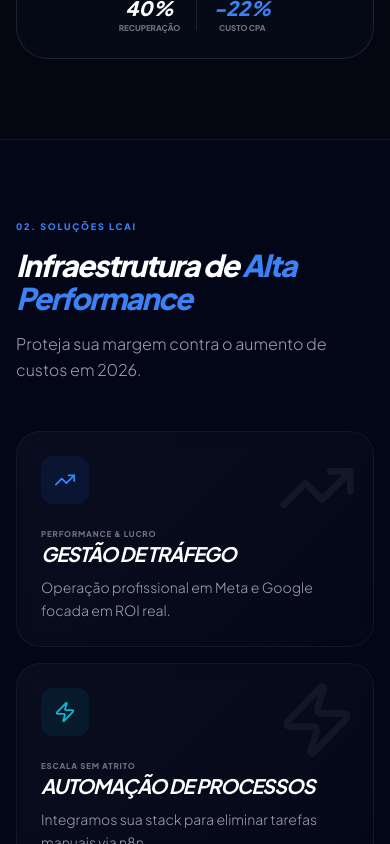
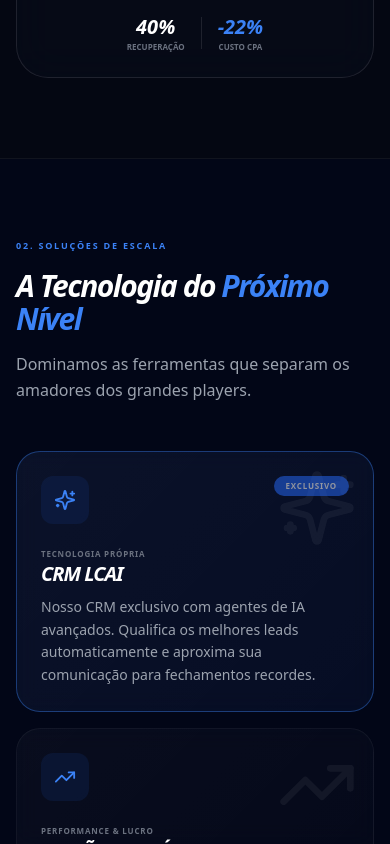
Before and after one commit to lcai-site/Novo-Site-LCAI, a React (Vite) app: page / in a window 390 px wide. Shown: the part 1766-2610 px from the top of the page. Built offline with nearby package versions, Linux system fonts and the light colour scheme.

Commit message:
feat: Update navigation and improve font
Introduces a visual refresh by:
- Renaming the "Serviços" navigation link to "Soluções" for better clarity.
- Adding the `Sparkles` icon from `lucide-react`.
- Setting the default font family to `sans-serif` for improved readability.

```diff
--- a/App.tsx
+++ b/App.tsx
@@ -28,7 +28,8 @@ import {
   LayoutGrid,
   AlertTriangle,
   Menu,
-  X
+  X,
+  Sparkles
 } from 'lucide-react';
 
 // --- CONSTANTS ---
@@ -82,7 +83,7 @@ const Navbar = () => {
         </a>
         <div className="hidden md:flex items-center gap-8 lg:gap-10">
            <a href="#inteligencia" className="text-[10px] font-black uppercase tracking-widest text-gray-400 hover:text-white transition-colors">Inteligência</a>
-           <a href="#servicos" className="text-[10px] font-black uppercase tracking-widest text-gray-400 hover:text-white transition-colors">Serviços</a>
+           <a href="#servicos" className="text-[10px] font-black uppercase tracking-widest text-gray-400 hover:text-white transition-colors">Soluções</a>
            <a href="#metodo" className="text-[10px] font-black uppercase tracking-widest text-gray-400 hover:text-white transition-colors">Metodologia</a>
            <a href="#diagnostico" className="text-[10px] font-black uppercase tracking-widest text-gray-400 hover:text-white transition-colors">Consultoria</a>
         </div>
@@ -101,7 +102,7 @@ const Navbar = () => {
 
 const App: React.FC = () => {
   return (
-    <div className="bg-[#020617] text-white overflow-x-hidden selection:bg-blue-600 selection:text-white">
+    <div className="bg-[#020617] text-white overflow-x-hidden selection:bg-blue-600 selection:text-white font-sans">
       <Navbar />
 
       <main>
@@ -143,7 +144,7 @@ const App: React.FC = () => {
             <SectionHeader
               tag="01. Inteligência de Dados"
               title={<>A Escuridão dos Dados <br className="hidden md:block"/> <span className="text-blue-500">Mata seu Lucro</span></>}
-              subtitle="40% das suas vendas são invisíveis para o Facebook e Google devido ao iOS14 e AdBlockers."
+              subtitle="40% das suas vendas são invisíveis para as redes sociais. Nossa engenharia traz a luz que sua escala precisa."
             />
 
             <div className="grid lg:grid-cols-2 gap-8 md:gap-16">
@@ -155,7 +156,7 @@ const App: React.FC = () => {
                       </div>
                       <div>
                         <h4 className="text-lg md:text-xl font-bold mb-1 md:mb-2">Sub-Atribuição de Vendas</h4>
-                        <p className="text-gray-400 text-xs md:text-sm font-light leading-relaxed">Seu dashboard mostra 10 vendas, mas seu banco mostra 15. Você está perdendo a chance de escalar.</p>
+                        <p className="text-gray-400 text-xs md:text-sm font-light leading-relaxed">Você está vendendo mais do que o painel mostra. Sem saber de onde vem a venda, você não consegue escalar o que funciona.</p>
                       </div>
                     </div>
                   </div>
@@ -167,7 +168,7 @@ const App: React.FC = () => {
                       </div>
                       <div>
                         <h4 className="text-lg md:text-xl font-bold mb-1 md:mb-2">Engenharia Server-Side</h4>
-                        <p className="text-gray-400 text-xs md:text-sm font-light leading-relaxed">Enviamos dados direto do servidor, ignorando bloqueios e enviando 100% dos sinais ao algoritmo.</p>
+                        <p className="text-gray-400 text-xs md:text-sm font-light leading-relaxed">Enviamos dados direto do servidor para o Facebook e Google, ignorando bloqueios de iOS e AdBlockers.</p>
                       </div>
                     </div>
                   </div>
@@ -179,7 +180,7 @@ const App: React.FC = () => {
                       </div>
                       <div>
                         <h4 className="text-lg md:text-xl font-bold mb-1 md:mb-2">Decisões por Lucro Real</h4>
-                        <p className="text-gray-400 text-xs md:text-sm font-light leading-relaxed">Dashboards que mostram o ROI real por canal em tempo real.</p>
+                        <p className="text-gray-400 text-xs md:text-sm font-light leading-relaxed">Nossos dashboards mostram a margem de contribuição e o ROI real por produto em tempo real.</p>
                       </div>
                     </div>
                   </div>
@@ -233,21 +234,63 @@ const App: React.FC = () => {
         <section id="servicos" className="py-20 md:py-32 scroll-mt-20">
           <div className="max-w-7xl mx-auto px-4 md:px-6">
             <SectionHeader
-              tag="02. Soluções LCAI"
-              title={<>Infraestrutura de <br className="hidden md:block"/> <span className="text-blue-500">Alta Performance</span></>}
-              subtitle="Proteja sua margem contra o aumento de custos em 2026."
+              tag="02. Soluções de Escala"
+              title={<>A Tecnologia do <br className="hidden md:block"/> <span className="text-blue-500">Próximo Nível</span></>}
+              subtitle="Dominamos as ferramentas que separam os amadores dos grandes players."
             />
 
             <div className="grid sm:grid-cols-2 lg:grid-cols-3 gap-4 md:gap-8">
               {[
-                { title: "Gestão de Tráfego", subtitle: "Performance & Lucro", desc: "Operação profissional em Meta e Google focada em ROI real.", icon: TrendingUp, color: "blue" },
-                { title: "Automação de Processos", subtitle: "Escala sem Atrito", desc: "Integramos sua stack para eliminar tarefas manuais via n8n.", icon: Zap, color: "cyan" },
-                { title: "Agentes de IA", subtitle: "Inteligência Ativa", desc: "Criação de IAs personalizadas para atendimento e qualificação.", icon: Cpu, color: "purple" },
-                { title: "Análise de Dados & BI", subtitle: "Decisões Seguras", desc: "Dashboards avançados para clareza total do seu negócio.", icon: BarChart4, color: "blue" },
-                { title: "Gestão de Redes Sociais", subtitle: "Autoridade Digital", desc: "Posicionamento estratégico orientado por dados e autoridade.", icon: Share2, color: "cyan" },
-                { title: "CRM & Processo Comercial", subtitle: "Eficiência", desc: "Implementação de CRM e funis comerciais automatizados.", icon: Briefcase, color: "purple" }
+                {
+                  title: "CRM LCAI",
+                  subtitle: "Tecnologia Própria",
+                  desc: "Nosso CRM exclusivo com agentes de IA avançados. Qualifica os melhores leads automaticamente e aproxima sua comunicação para fechamentos recordes.",
+                  icon: Sparkles,
+                  color: "blue",
+                  featured: true
+                },
+                {
+                  title: "Gestão de Tráfego",
+                  subtitle: "Performance & Lucro",
+                  desc: "Operação profissional focada em ROI real, combatendo o aumento do leilão com segmentação técnica e criativos orientados a dados.",
+                  icon: TrendingUp,
+                  color: "blue"
+                },
+                {
+                  title: "Automação n8n",
+                  subtitle: "Processos Inteligentes",
+                  desc: "Eliminamos o trabalho manual. Integramos sua operação ponta a ponta para que os dados fluam sem erros entre CRM, planilhas e anúncios.",
+                  icon: Zap,
+                  color: "cyan"
+                },
+                {
+                  title: "Análise de Dados",
+                  subtitle: "Clareza de Negócio",
+                  desc: "Dashboards que consolidam marketing, vendas e financeiro. Saiba exatamente quanto cada real investido está trazendo de lucro.",
+                  icon: BarChart4,
+                  color: "blue"
+                },
+                {
+                  title: "Redes Sociais",
+                  subtitle: "Autoridade Digital",
+                  desc: "Gestão estratégica de conteúdo focada em quebrar objeções e preparar o lead para o momento da compra.",
+                  icon: Share2,
+                  color: "cyan"
+                },
+                {
+                  title: "Agentes de IA",
+                  subtitle: "Atendimento 24/7",
+                  desc: "IAs treinadas com o tom de voz da sua marca para qualificar leads, tirar dúvidas e realizar agendamentos de forma autônoma.",
+                  icon: Cpu,
+                  color: "purple"
+                }
               ].map((s, i) => (
-                <div key={i} className="glass-card p-6 md:p-10 rounded-[1.5rem] md:rounded-[3rem] group relative overflow-hidden flex flex-col h-full border border-white/5">
+                <div key={i} className={`glass-card p-6 md:p-10 rounded-[1.5rem] md:rounded-[3rem] group relative overflow-hidden flex flex-col h-full border ${s.featured ? 'border-blue-500/40 bg-blue-600/5' : 'border-white/5'}`}>
+                  {s.featured && (
+                    <div className="absolute top-6 right-6 px-3 py-1 bg-blue-600 text-[8px] font-black uppercase tracking-widest rounded-full animate-pulse z-10">
+                      Exclusivo
+                    </div>
+                  )}
                   <div className={`absolute -top-4 -right-4 p-8 opacity-5 group-hover:opacity-15 transition-opacity`}>
                     <s.icon size={80} md={120} />
                   </div>
@@ -278,10 +321,10 @@ const App: React.FC = () => {
                 />
                 <div className="space-y-8 md:space-y-12">
                   {[
-                    { step: "01", title: "Análise & Planejamento", desc: "Identificamos gargalos na operação atual ou planejamos do zero para novas escalas.", icon: Search },
-                    { step: "02", title: "Desenho da Solução", desc: "Diagrama técnico de fluxos de dados e conectores de API customizados.", icon: Target },
-                    { step: "03", title: "Deploy e Setup", desc: "Implementamos n8n, CAPI e Dashboards no seu ambiente cloud.", icon: Code2 },
-                    { step: "04", title: "Governança e Ativo", desc: "Monitoramento e transferência de conhecimento para sua equipe.", icon: ShieldCheck }
+                    { step: "01", title: "Diagnóstico de Operação", desc: "Auditamos seus dados e processos para encontrar onde o lucro está sendo desperdiçado.", icon: Search },
+                    { step: "02", title: "Engenharia de Fluxo", desc: "Desenhamos a arquitetura de dados e configuramos o CRM LCAI para sua necessidade específica.", icon: Target },
+                    { step: "03", title: "Setup e Integração", desc: "Implementamos a stack técnica (CAPI, n8n, IA) diretamente no seu ecossistema comercial.", icon: Code2 },
+                    { step: "04", title: "Otimização de Conversão", desc: "Ajustamos a comunicação e a qualificação dos leads para garantir a máxima escala.", icon: ShieldCheck }
                   ].map((m, i) => (
                     <div key={i} className="flex gap-4 md:gap-8 group">
                       <div className="shrink-0 w-10 h-10 md:w-14 md:h-14 bg-white/5 rounded-xl md:rounded-2xl flex items-center justify-center text-blue-500 font-black text-lg md:text-xl border border-white/5 group-hover:bg-blue-600 group-hover:text-white transition-all">
@@ -300,7 +343,7 @@ const App: React.FC = () => {
                     <div className="absolute inset-0 bg-blue-600/5 blur-[120px] rounded-full"></div>
                     <div className="glass p-1 rounded-[4rem] border border-white/10 overflow-hidden">
                        <img
-                        src="https://images.unsplash.com/photo-1460925895917-afdab827c52f?q=80&w=2426&auto=format&fit=crop"
+                        src="https://images.unsplash.com/photo-1551288049-bbbda536ad37?q=80&w=2070&auto=format&fit=crop"
                         alt="Engenharia de Dados"
                         className="w-full h-[600px] object-cover rounded-[3.8rem] opacity-40 grayscale hover:grayscale-0 transition-all duration-700"
                        />
@@ -323,7 +366,7 @@ const App: React.FC = () => {
                  Profissionalize <br className="md:hidden"/> sua <span className="gradient-text inline-block md:pr-6 pb-2">Operação</span>
                </h2>
                <p className="text-gray-400 text-base md:text-2xl mb-10 md:mb-16 font-light max-w-3xl mx-auto leading-relaxed px-2">
-                 O amadorismo técnico custa caro. Vamos auditar sua infraestrutura e blindar seu lucro antes do aumento de 12% nos custos.
+                 O amadorismo técnico custa caro. Use o <strong>CRM LCAI</strong> para blindar seu lucro e qualificar seus leads antes do aumento de 12% nos custos.
                </p>
 
                <div className="flex flex-col items-center gap-8 md:gap-10">
@@ -338,7 +381,7 @@ const App: React.FC = () => {
                  <div className="flex flex-wrap justify-center gap-4 md:gap-8 text-gray-500 text-[8px] md:text-[10px] font-black uppercase tracking-widest">
                    <div className="flex items-center gap-2"><Lock size={12} className="text-blue-500" /> Ativos Próprios</div>
                    <div className="flex items-center gap-2"><Globe size={12} className="text-blue-500" /> Escala Global</div>
-                   <div className="flex items-center gap-2"><MousePointer2 size={12} className="text-blue-500" /> Atribuição 100%</div>
+                   <div className="flex items-center gap-2"><MousePointer2 size={12} className="text-blue-500" /> Conversão Elevada</div>
                  </div>
                </div>
             </div>
@@ -350,14 +393,14 @@ const App: React.FC = () => {
           <div className="max-w-3xl mx-auto px-4 md:px-6">
              <div className="text-center mb-10 md:mb-16">
                <h2 className="text-3xl md:text-4xl font-black italic mb-3 md:mb-4">Dúvidas Frequentes</h2>
-               <p className="text-gray-500 text-sm md:text-base font-light italic">Tudo o que você precisa saber antes de iniciar.</p>
+               <p className="text-gray-500 text-sm md:text-base font-light italic">Clareza total sobre nossa tecnologia proprietária.</p>
              </div>
              <div className="glass p-6 md:p-8 rounded-[1.5rem] md:rounded-[3rem] border border-white/5">
                 {[
-                  { q: "A LCAI é uma agência de tráfego?", a: "Somos uma consultoria de engenharia de dados. Blindamos a infraestrutura para que sua operação performe melhor." },
-                  { q: "Por que investir em dados agora?", a: "Com o aumento de custos em 2026, sua margem de erro diminui. Sem rastreamento perfeito, você queima orçamento." },
-                  { q: "Quais CRMs vocês implementam?", a: "Pipedrive, RD Station, HubSpot e outros, integrando-os via n8n para máxima produtividade." },
-                  { q: "Eu perco o acesso ao que for construído?", a: "Não. Construímos ativos que pertencem à sua empresa. A infraestrutura roda no seu ambiente." }
+                  { q: "O que é o CRM LCAI?", a: "É nossa tecnologia proprietária desenvolvida para controle total de leads. Ele utiliza IA avançada para identificar quem tem real intenção de compra, automatizando a qualificação e aproximando a comunicação." },
+                  { q: "Como a IA do CRM aumenta a conversão?", a: "A IA analisa o comportamento e as respostas dos leads em tempo real, priorizando os mais qualificados para sua equipe comercial ou disparando automações de fechamento personalizadas." },
+                  { q: "A LCAI cuida do tráfego e do CRM?", a: "Sim. Criamos o ecossistema completo: desde a aquisição do lead via tráfego pago até a gestão e conversão final dentro da nossa tecnologia de CRM." },
+                  { q: "A integração com n8n está inclusa?", a: "Sim, usamos o n8n para conectar o CRM LCAI a qualquer outra ferramenta que você já utilize, garantindo que nada se perca no processo." }
                 ].map((item, i) => (
                   <AccordionItem key={i} question={item.q} answer={item.a} />
                 ))}
@@ -374,7 +417,7 @@ const App: React.FC = () => {
               <img src={LOGO_URL} alt="LCAI" className="h-10 md:h-14 w-auto mb-6 md:mb-8" />
               <p className="text-gray-500 text-xs md:text-sm leading-relaxed font-light mb-6 md:mb-8">
                 LCAI - Automações Inteligentes. <br/>
-                Transformamos caos em clareza através da engenharia de dados e automação avançada.
+                Proprietários do ecossistema de dados que gera escala real para empresas de alta performance.
               </p>
               <div className="flex gap-4">
                  <div className="w-10 h-10 rounded-full glass flex items-center justify-center hover:bg-blue-600 transition-colors cursor-pointer text-blue-500 hover:text-white"><Globe size={18} /></div>
@@ -385,12 +428,12 @@ const App: React.FC = () => {
               <p className="text-white font-black text-lg md:text-xl mb-6 italic uppercase tracking-tighter">Otimizando o Presente, <br className="hidden md:block"/> Automatizando o Futuro.</p>
               <nav className="flex flex-wrap gap-6 md:gap-8 mb-10 md:mb-12">
                  <a href="#inteligencia" className="text-[9px] md:text-[10px] font-black uppercase tracking-widest text-gray-500 hover:text-white transition-colors">Dados</a>
-                 <a href="#servicos" className="text-[9px] md:text-[10px] font-black uppercase tracking-widest text-gray-500 hover:text-white transition-colors">Serviços</a>
+                 <a href="#servicos" className="text-[9px] md:text-[10px] font-black uppercase tracking-widest text-gray-500 hover:text-white transition-colors">Tecnologia</a>
                  <a href="#diagnostico" className="text-[9px] md:text-[10px] font-black uppercase tracking-widest text-gray-500 hover:text-white transition-colors">Contato</a>
               </nav>
               <p className="text-gray-700 text-[8px] md:text-[10px] uppercase tracking-[0.3em] font-bold">
                 © 2024 LCAI - Automações Inteligentes <br className="md:hidden"/>
-                Engenharia de Performance v10.0 | High-Scale
+                Proprietary Tech v11.0 | Extreme Conversion
               </p>
             </div>
           </div>
```
